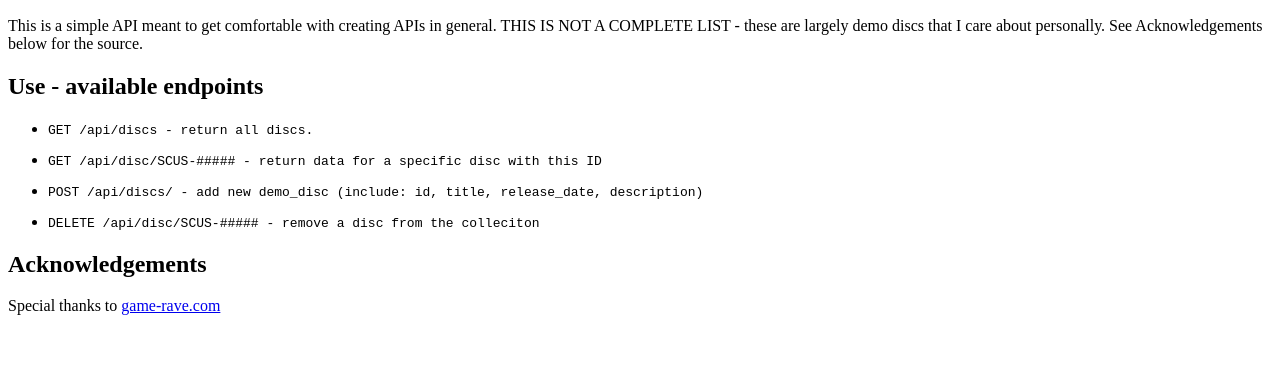
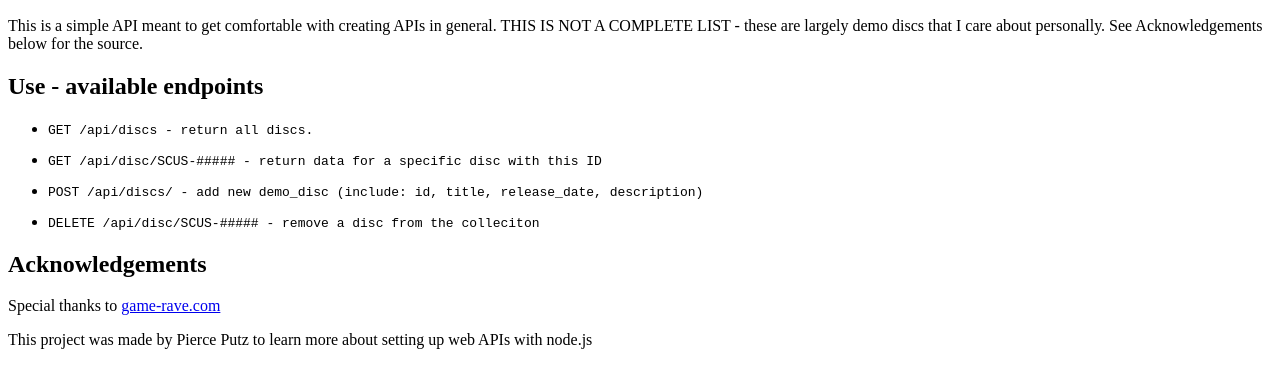
Before and after one commit to putzhub/playstation-demo-discs-api, a website: page public/index.html in a window 1280 px wide. Shown: the part 110-498 px from the top of the page. Drawn offline with Linux system fonts and the light colour scheme.

Commit message:
Update acknowledgements

```diff
--- a/public/index.html
+++ b/public/index.html
@@ -18,5 +18,6 @@
     </ul>
     <h2>Acknowledgements</h2>
     <p>Special thanks to <a href="https://www.game-rave.com/?page_id=126">game-rave.com</a></p>
+    <p>This project was made by Pierce Putz to learn more about setting up web APIs with node.js</p>
 </body>
 </html>
```
